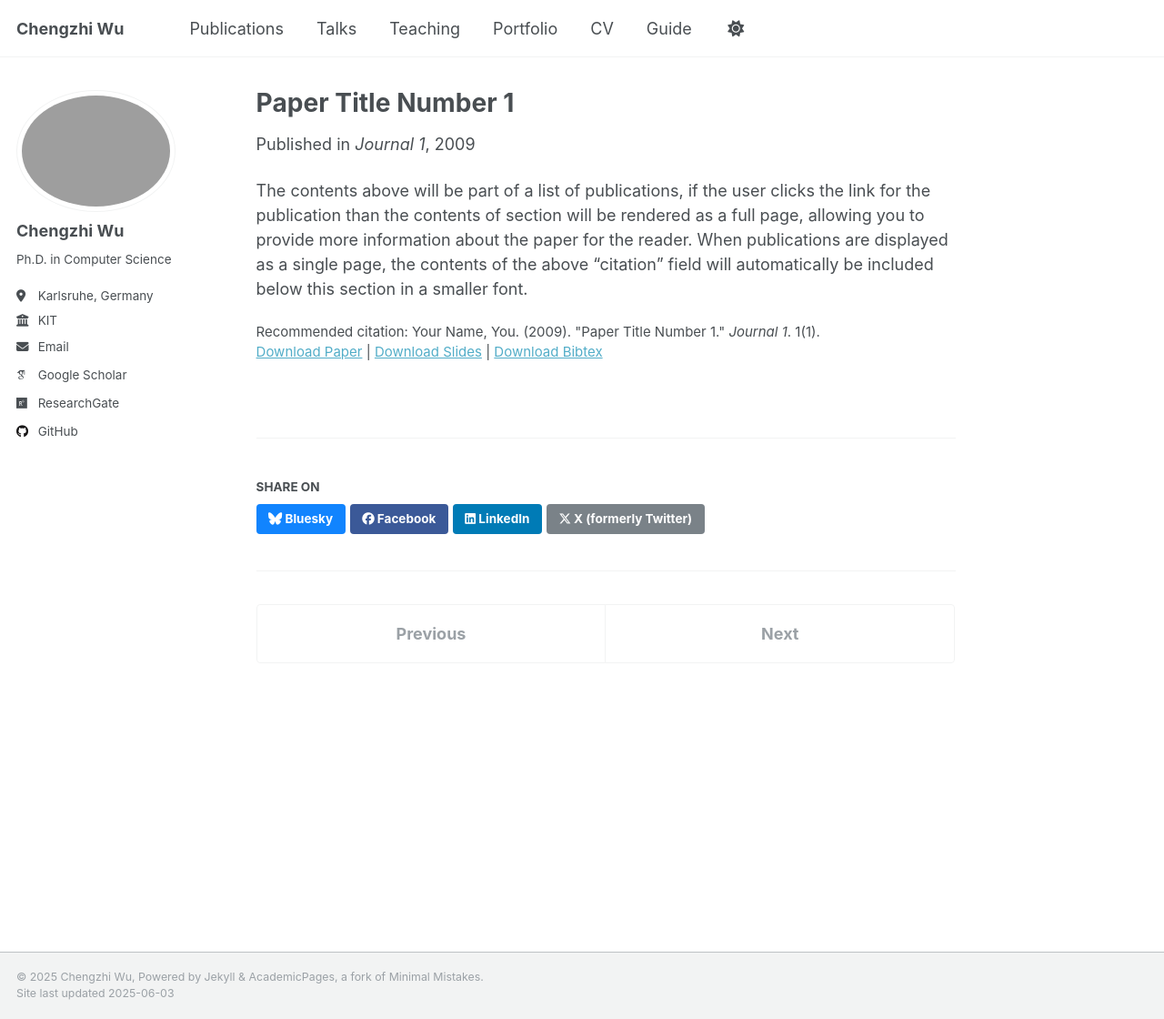
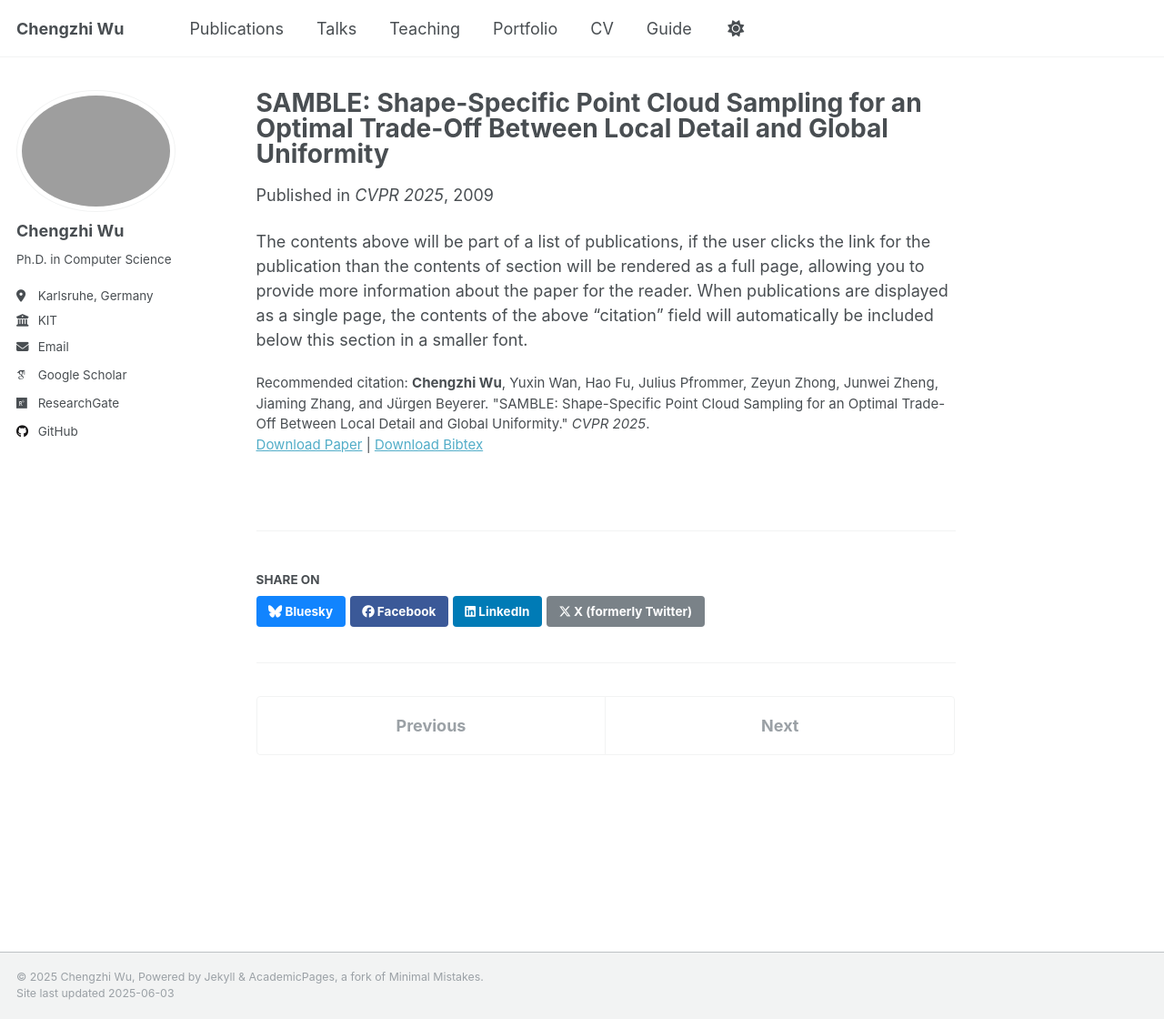
Before and after one commit to stevenczwu/stevenczwu.github.io, a Jekyll site: the page built from _publications/2009-10-01-paper-title-number-1.md, in a window 1280 px wide and 1120 px high. Shown: the whole window at 91% size. Built offline with Jekyll 4.4.1, drawn with Linux system fonts in a browser that asks for light colours; some web fonts are replaced.

Commit message:
Update 2009-10-01-paper-title-number-1.md

```diff
--- a/_publications/2009-10-01-paper-title-number-1.md
+++ b/_publications/2009-10-01-paper-title-number-1.md
@@ -1,14 +1,13 @@
 ---
-title: "Paper Title Number 1"
+title: "SAMBLE: Shape-Specific Point Cloud Sampling for an Optimal Trade-Off Between Local Detail and Global Uniformity"
 collection: publications
 category: manuscripts
 permalink: /publication/2009-10-01-paper-title-number-1
 excerpt: 'This paper is about the number 1. The number 2 is left for future work.'
 date: 2009-10-01
-venue: 'Journal 1'
-slidesurl: 'http://academicpages.github.io/files/slides1.pdf'
-paperurl: 'http://academicpages.github.io/files/paper1.pdf'
+venue: 'CVPR 2025'
+paperurl: '[http://academicpages.github.io/files/paper1.pdf](https://arxiv.org/pdf/2504.19581)'
 bibtexurl: 'http://academicpages.github.io/files/bibtex1.bib'
-citation: 'Your Name, You. (2009). &quot;Paper Title Number 1.&quot; <i>Journal 1</i>. 1(1).'
+citation: '<strong>Chengzhi Wu</strong>, Yuxin Wan, Hao Fu, Julius Pfrommer, Zeyun Zhong, Junwei Zheng, Jiaming Zhang, and Jürgen Beyerer. &quot;SAMBLE: Shape-Specific Point Cloud Sampling for an Optimal Trade-Off Between Local Detail and Global Uniformity.&quot;  <i>CVPR 2025</i>.'
 ---
 The contents above will be part of a list of publications, if the user clicks the link for the publication than the contents of section will be rendered as a full page, allowing you to provide more information about the paper for the reader. When publications are displayed as a single page, the contents of the above "citation" field will automatically be included below this section in a smaller font.
```
